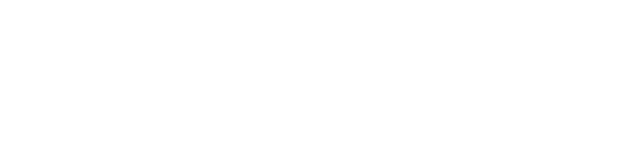
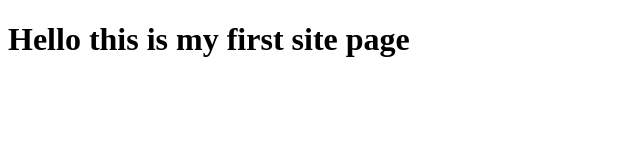
Before and after one commit to Dawked/Shopo, a plain HTML site: page site/index.html in a window 1280 px wide. Shown: the whole page, without its empty margins (0-640 px from the left). Drawn offline with Linux system fonts and the light colour scheme.

Commit message:
created a body

```diff
--- a/site/index.html
+++ b/site/index.html
@@ -6,6 +6,7 @@
 	<title>This is my filipino store</title>
 </head>
 <body>
+<h1>Hello this is my first site page</h1>
 
 </body>
 </html>
```
